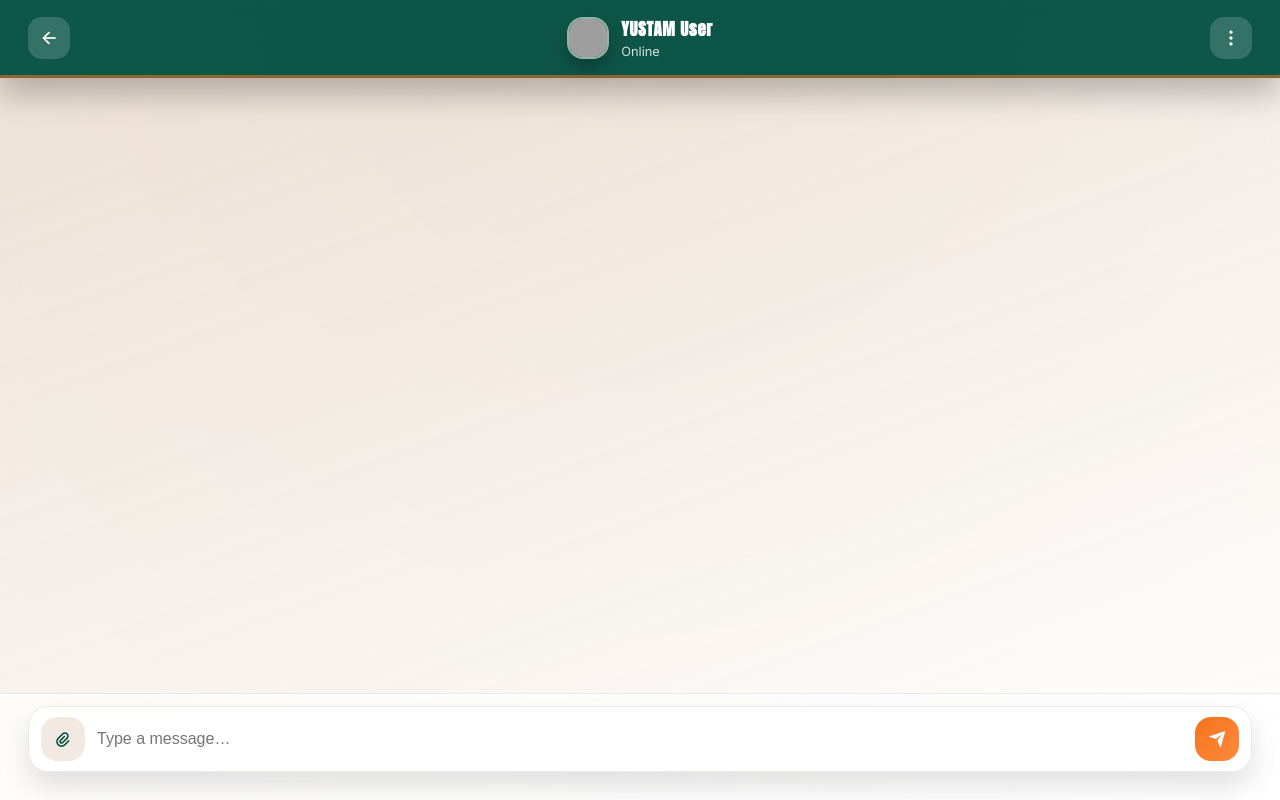
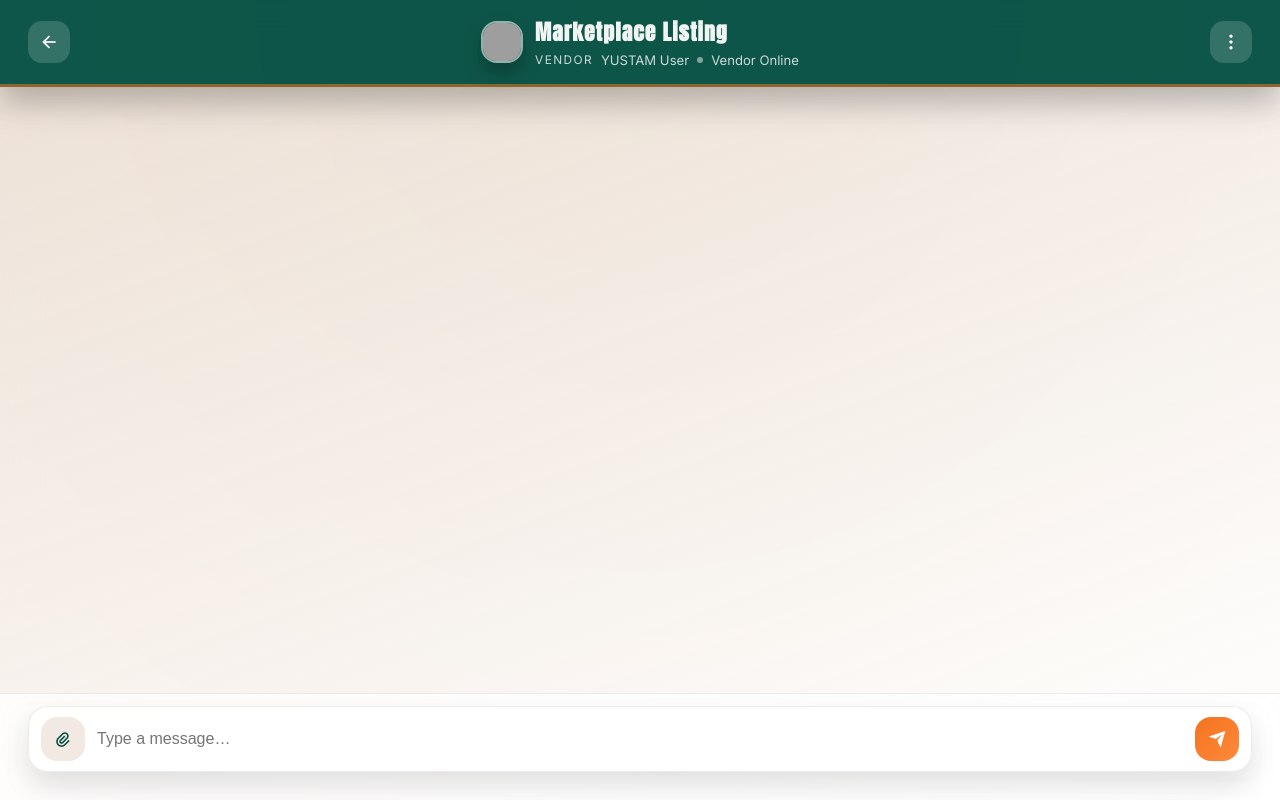
Before and after one commit to Sulaymaanabubakr/yustam, a PHP site: page /chat.php in a window 1280 px wide. Run offline with PHP 8.4, Linux system fonts and the light colour scheme; some libraries are stand-ins or nearby versions; grey boxes are pictures that could not be loaded.

Commit message:
updates to chats

```diff
--- a/buyer-chats.js
+++ b/buyer-chats.js
@@ -141,7 +141,10 @@ function createChatCard(chat, index) {
     <div class="avatar" aria-hidden="true">${buildAvatarMarkup(chat.displayName, chat.avatarImage)}</div>
     <div class="chat-info">
       <div class="chat-top">
-        <strong class="chat-name">${escapeHtml(chat.displayName)}</strong>
+        <div class="chat-labels">
+          <span class="role-pill">Vendor</span>
+          <strong class="chat-name">${escapeHtml(chat.displayName)}</strong>
+        </div>
         <span class="chat-time">${escapeHtml(relativeTime)}</span>
       </div>
       <div class="chat-bottom">
--- a/chat.js
+++ b/chat.js
@@ -31,6 +31,7 @@ const previewImage = document.getElementById('previewImage');
 const removeImageButton = document.getElementById('removeImage');
 const participantStatus = document.getElementById('participantStatus');
 const participantNameHeading = document.getElementById('participantNameHeading');
+const productTitleHeading = document.getElementById('productTitleHeading');
 
 if (!appShell) {
   console.warn('[chat] Chat shell element not found.');
@@ -59,7 +60,8 @@ const state = {
   attachmentFile: null,
   presenceUnsubscribe: null,
   presenceInterval: null,
-  viewportCleanup: null
+  viewportCleanup: null,
+  initialScrollDone: false
 };
 
 if (!state.counterpartyRole) {
@@ -84,30 +86,51 @@ if (state.currentRole === 'buyer' && state.vendorName) {
   state.counterpartyName = state.buyerName;
 }
 
-const deriveHeaderName = () => {
+const resolveProductTitle = () => state.productTitle || 'Marketplace Listing';
+
+const resolveCounterpartyLabel = () => {
+  if (state.currentRole === 'vendor') {
+    return state.buyerName || state.counterpartyName || 'Marketplace Buyer';
+  }
   if (state.currentRole === 'buyer') {
-    return state.vendorName || state.counterpartyName || state.participantName;
+    return state.vendorName || state.counterpartyName || 'Marketplace Vendor';
   }
-  if (state.currentRole === 'vendor') {
-    return state.buyerName || state.counterpartyName || state.participantName;
-  }
-  return state.counterpartyName || state.participantName;
+  return state.counterpartyName || 'Marketplace User';
 };
 
 const applyHeaderName = () => {
-  const headerName = deriveHeaderName();
-  if (participantNameHeading && headerName) {
-    participantNameHeading.textContent = headerName;
+  const productLabel = resolveProductTitle();
+  const counterpartyLabel = resolveCounterpartyLabel();
+  if (productTitleHeading && productLabel) {
+    productTitleHeading.textContent = productLabel;
   }
-  if (appShell && headerName) {
-    appShell.dataset.participantName = headerName;
+  if (productLabel) {
+    state.productTitle = productLabel;
   }
-  if (headerName) {
-    state.participantName = headerName;
+  if (appShell && productLabel) {
+    appShell.dataset.productTitle = productLabel;
+  }
+  if (participantNameHeading && counterpartyLabel) {
+    participantNameHeading.textContent = counterpartyLabel;
+  }
+  if (appShell && counterpartyLabel) {
+    appShell.dataset.participantName = counterpartyLabel;
+  }
+  if (participantStatus) {
+    const prefix = state.currentRole === 'vendor' ? 'Buyer' : 'Vendor';
+    const statusLabel = state.participantStatus || 'Offline';
+    const composedStatus = `${prefix} ${statusLabel}`.trim();
+    participantStatus.textContent = composedStatus;
+    state.participantStatus = composedStatus;
+    if (appShell) {
+      appShell.dataset.participantStatus = composedStatus;
+    }
+  }
+  if (counterpartyLabel) {
+    state.counterpartyName = counterpartyLabel;
+    state.participantName = counterpartyLabel;
   }
 };
-
-applyHeaderName();
 
 if (!state.buyerId) {
   if (state.currentRole === 'buyer' && state.currentUserId) {
@@ -130,6 +153,8 @@ if (!state.vendorId) {
     appShell?.setAttribute('data-vendor-id', state.vendorId);
   }
 }
+
+applyHeaderName();
 
 if (!state.chatId && state.vendorId && state.buyerId && state.productId) {
   state.chatId = `${state.vendorId}_${state.buyerId}_${state.productId}`;
@@ -373,17 +398,26 @@ async function setPresence(isOnline) {
 
 function applyCounterpartyPresence(data) {
   if (!participantStatus) return;
+  const prefix = state.currentRole === 'vendor' ? 'Buyer' : 'Vendor';
+  let label = `${prefix} offline`;
   if (!data) {
-    participantStatus.textContent = 'Offline';
+    participantStatus.textContent = label;
+    state.participantStatus = label;
+    if (appShell) {
+      appShell.dataset.participantStatus = label;
+    }
     return;
   }
 
   if (data.isOnline) {
-    participantStatus.textContent = 'Online';
+    label = `${prefix} online`;
   } else if (data.lastSeen) {
-    participantStatus.textContent = `Last seen ${formatPresenceLabel(data.lastSeen)}`;
-  } else {
-    participantStatus.textContent = 'Offline';
+    label = `${prefix} last seen ${formatPresenceLabel(data.lastSeen)}`;
+  }
+  participantStatus.textContent = label;
+  state.participantStatus = label;
+  if (appShell) {
+    appShell.dataset.participantStatus = label;
   }
 }
 
@@ -568,6 +602,7 @@ async function sendMessage(event) {
 
 function listenToMessages() {
   if (!messagesCollection) return;
+  state.initialScrollDone = false;
   const q = query(messagesCollection, orderBy('timestamp', 'asc'));
   state.unsubscribeMessages = onSnapshot(q, (snapshot) => {
     if (!messageArea) return;
@@ -603,7 +638,10 @@ function listenToMessages() {
       }
     });
 
-    scrollMessageAreaToBottom('auto');
+    if (!state.initialScrollDone) {
+      requestAnimationFrame(() => scrollMessageAreaToBottom('auto'));
+      state.initialScrollDone = true;
+    }
     markMessagesAsSeen();
   });
 }
--- a/chat.php
+++ b/chat.php
@@ -28,6 +28,9 @@ $currentUserName = $currentRole === 'buyer'
 $counterpartyId = $currentRole === 'buyer' ? $vendorId : $buyerId;
 $counterpartyRole = $currentRole === 'buyer' ? 'vendor' : 'buyer';
 $counterpartyName = $participantName ?: ($counterpartyRole === 'vendor' ? $vendorName : $buyerName);
+$roleLabel = $currentRole === 'vendor' ? 'Buyer' : 'Vendor';
+$counterpartyLabel = $counterpartyName ?: ($roleLabel === 'Buyer' ? 'Marketplace Buyer' : 'Marketplace Vendor');
+$counterpartyName = $counterpartyLabel;
 ?>
 <!DOCTYPE html>
 <html lang="en">
@@ -122,18 +125,42 @@ $counterpartyName = $participantName ?: ($counterpartyRole === 'vendor' ? $vendo
         .chat-header .profile-info {
             display: flex;
             flex-direction: column;
-            gap: 2px;
+            gap: 4px;
         }
 
-        .chat-header .profile-info strong {
+        .product-title {
             font-family: 'Anton', sans-serif;
-            letter-spacing: 0.04em;
-            font-size: 1.05rem;
+            letter-spacing: 0.05em;
+            font-size: clamp(1.1rem, 3vw, 1.35rem);
+            color: rgba(255, 255, 255, 0.94);
+            max-width: min(52vw, 360px);
+            white-space: nowrap;
+            overflow: hidden;
+            text-overflow: ellipsis;
         }
 
-        .chat-header .profile-info span {
-            font-size: 0.8rem;
-            opacity: 0.82;
+        .profile-meta {
+            display: inline-flex;
+            flex-wrap: wrap;
+            align-items: center;
+            gap: 8px;
+            font-size: 0.82rem;
+            color: rgba(255, 255, 255, 0.78);
+        }
+
+        .profile-meta .role-label {
+            text-transform: uppercase;
+            letter-spacing: 0.12em;
+            font-size: 0.74rem;
+        }
+
+        .profile-meta .dot {
+            width: 6px;
+            height: 6px;
+            border-radius: 50%;
+            background: currentColor;
+            opacity: 0.6;
+            display: inline-block;
         }
 
         .chat-body {
@@ -228,12 +255,14 @@ $counterpartyName = $participantName ?: ($counterpartyRole === 'vendor' ? $vendo
 
         .typing-indicator.active {
             display: inline-flex;
+            flex-wrap: wrap;
             align-items: center;
             gap: 8px;
         }
 
         .typing-indicator span {
             display: inline-flex;
+            flex-wrap: wrap;
             gap: 4px;
         }
 
@@ -373,11 +402,53 @@ $counterpartyName = $participantName ?: ($counterpartyRole === 'vendor' ? $vendo
 
             .message-area {
                 padding: 28px 48px;
+                padding-bottom: clamp(110px, 18vh, 180px);
             }
+        }
+
+        body.chat-role-buyer {
+            background: radial-gradient(circle at top, rgba(224, 245, 239, 0.86), rgba(255, 255, 255, 0.94));
+        }
+
+        body.chat-role-buyer .chat-header {
+            background: linear-gradient(135deg, rgba(0, 77, 64, 0.95), rgba(0, 120, 100, 0.82));
+        }
+
+        body.chat-role-buyer .chat-composer {
+            background: rgba(240, 252, 248, 0.92);
+        }
+
+        body.chat-role-vendor {
+            background: radial-gradient(circle at top, rgba(255, 241, 228, 0.88), rgba(255, 255, 255, 0.95));
+        }
+
+        body.chat-role-vendor .chat-header {
+            background: linear-gradient(135deg, rgba(243, 115, 30, 0.92), rgba(255, 160, 72, 0.82));
+        }
+
+        body.chat-role-vendor .chat-composer {
+            background: rgba(255, 248, 240, 0.94);
+        }
+
+        body.chat-role-vendor .message-bubble.outgoing {
+            background: linear-gradient(140deg, rgba(243, 115, 30, 0.92), rgba(255, 149, 59, 0.85));
+        }
+
+        body.chat-role-vendor .message-bubble.incoming {
+            background: rgba(255, 255, 255, 0.92);
+            color: rgba(17, 17, 17, 0.88);
+        }
+
+        body.chat-role-buyer .composer-row button.send {
+            background: linear-gradient(135deg, rgba(0, 128, 109, 0.92), rgba(0, 173, 137, 0.92));
+        }
+
+        body.chat-role-vendor .composer-row button.send {
+            background: linear-gradient(135deg, rgba(243, 115, 30, 0.96), rgba(255, 160, 72, 0.9));
         }
     </style>
 </head>
-<body>
+<body class="chat-role-<?= htmlspecialchars($currentRole, ENT_QUOTES, 'UTF-8'); ?>">
     <div
         id="chatApp"
         class="chat-shell"
@@ -385,7 +456,7 @@ $counterpartyName = $participantName ?: ($counterpartyRole === 'vendor' ? $vendo
         data-product-id="<?= htmlspecialchars($productId, ENT_QUOTES, 'UTF-8'); ?>"
         data-product-title="<?= htmlspecialchars($productTitle, ENT_QUOTES, 'UTF-8'); ?>"
         data-product-image="<?= htmlspecialchars($productImage, ENT_QUOTES, 'UTF-8'); ?>"
-        data-participant-name="<?= htmlspecialchars($participantName, ENT_QUOTES, 'UTF-8'); ?>"
+        data-participant-name="<?= htmlspecialchars($counterpartyLabel, ENT_QUOTES, 'UTF-8'); ?>"
         data-participant-status="<?= htmlspecialchars($statusText, ENT_QUOTES, 'UTF-8'); ?>"
         data-current-user-id="<?= htmlspecialchars((string)$currentUserId, ENT_QUOTES, 'UTF-8'); ?>"
         data-current-role="<?= htmlspecialchars($currentRole, ENT_QUOTES, 'UTF-8'); ?>"
@@ -405,8 +476,13 @@ $counterpartyName = $participantName ?: ($counterpartyRole === 'vendor' ? $vendo
             <div class="profile" role="button" tabindex="0">
                 <img src="<?= htmlspecialchars($productImage, ENT_QUOTES, 'UTF-8'); ?>" alt="Product thumbnail">
                 <div class="profile-info">
-                    <strong id="participantNameHeading"><?= htmlspecialchars($participantName, ENT_QUOTES, 'UTF-8'); ?></strong>
-                    <span id="participantStatus"><?= htmlspecialchars($statusText, ENT_QUOTES, 'UTF-8'); ?></span>
+                    <strong class="product-title" id="productTitleHeading"><?= htmlspecialchars($productTitle, ENT_QUOTES, 'UTF-8'); ?></strong>
+                    <div class="profile-meta">
+                        <span class="role-label"><?= htmlspecialchars($roleLabel, ENT_QUOTES, 'UTF-8'); ?></span>
+                        <span id="participantNameHeading"><?= htmlspecialchars($counterpartyLabel, ENT_QUOTES, 'UTF-8'); ?></span>
+                        <span class="dot" aria-hidden="true"></span>
+                        <span id="participantStatus"><?= htmlspecialchars($roleLabel . ' ' . ($statusText !== '' ? $statusText : 'Offline'), ENT_QUOTES, 'UTF-8'); ?></span>
+                    </div>
                 </div>
             </div>
             <button type="button" aria-label="Chat options">
--- a/vendor-chats.js
+++ b/vendor-chats.js
@@ -141,7 +141,10 @@ function createChatCard(chat, index) {
     <div class="avatar" aria-hidden="true">${buildAvatarMarkup(chat.displayName, chat.avatarImage)}</div>
     <div class="chat-info">
       <div class="chat-top">
-        <strong class="chat-name">${escapeHtml(chat.displayName)}</strong>
+        <div class="chat-labels">
+          <span class="role-pill">Buyer</span>
+          <strong class="chat-name">${escapeHtml(chat.displayName)}</strong>
+        </div>
         <span class="chat-time">${escapeHtml(relativeTime)}</span>
       </div>
       <div class="chat-bottom">
```
Also changed, not shown: buyer-chats.php (+56 -19 lines), vendor-chats.php (+57 -13 lines).
